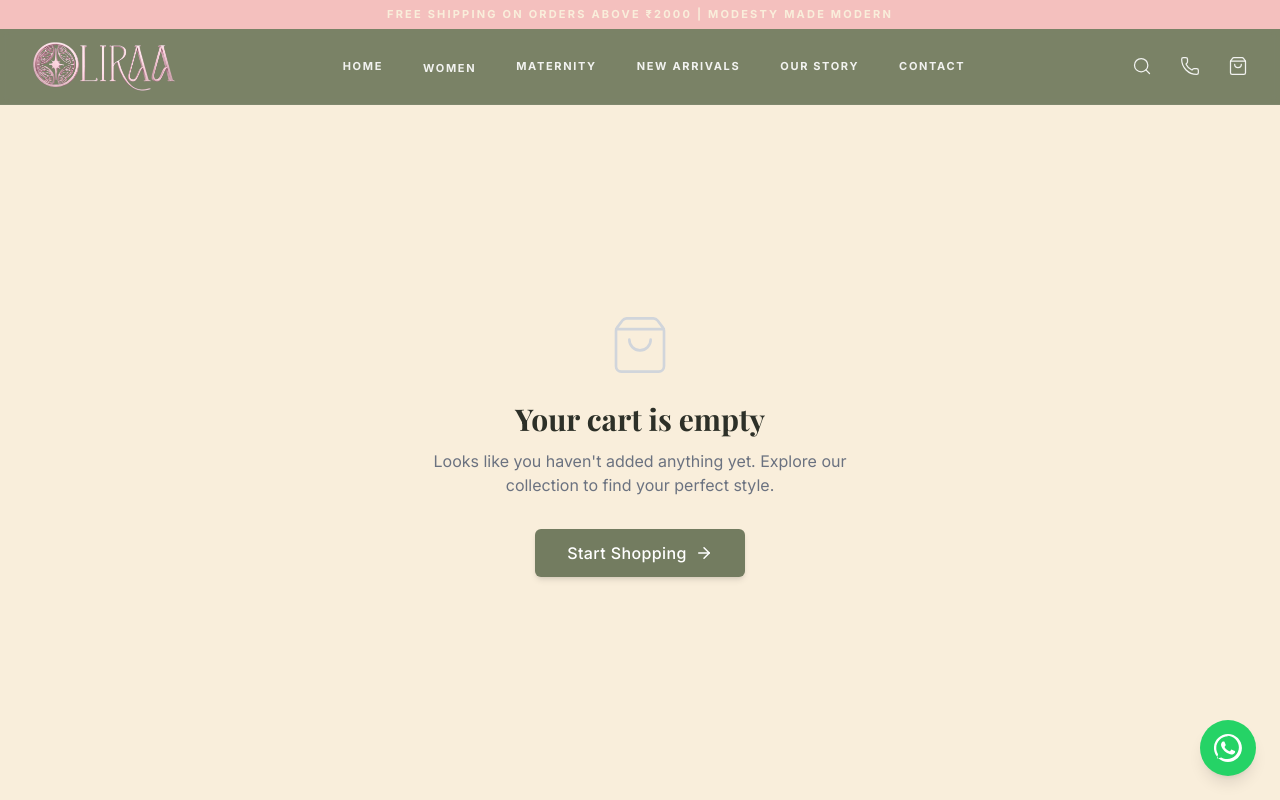
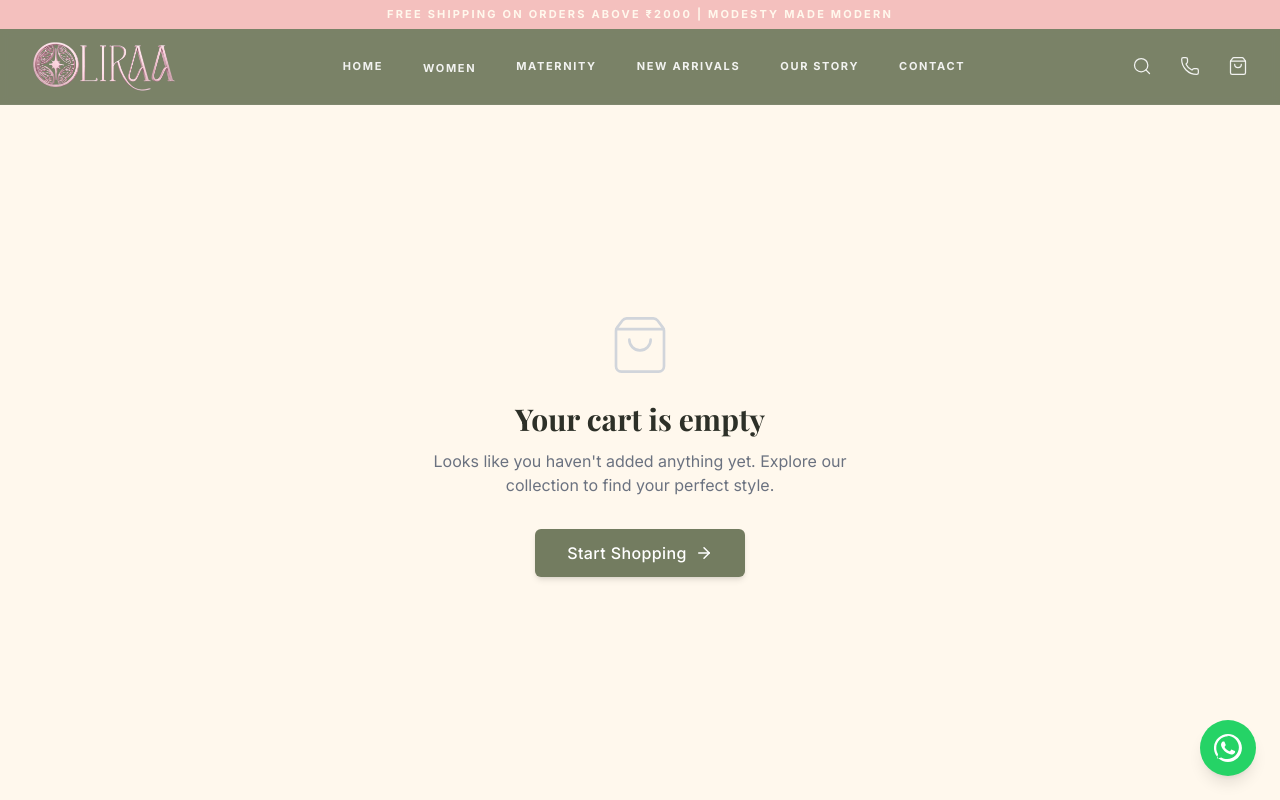
Before and after one commit to palanidurai9/Olira-website, a React (Vite) app: page /cart in a window 1280 px wide. Shown: the top 800 px of the page. Built offline with nearby package versions, Linux system fonts and the light colour scheme; a web font is replaced by a local one.

Commit message:
change the color

```diff
--- a/tailwind.config.js
+++ b/tailwind.config.js
@@ -10,7 +10,7 @@ export default {
                 primary: "#737c60", // OLIRAA Green
                 secondary: "#f4c0be", // OLIRAA Pink
                 accent: "#f9f1ee", // Very light background
-                neutral: "#F9EEDB", // Cream background
+                neutral: "#fff8ed", // Cream background
                 dark: "#2D3028", // Darker Green/Gray for text
             },
             fontFamily: {
```
